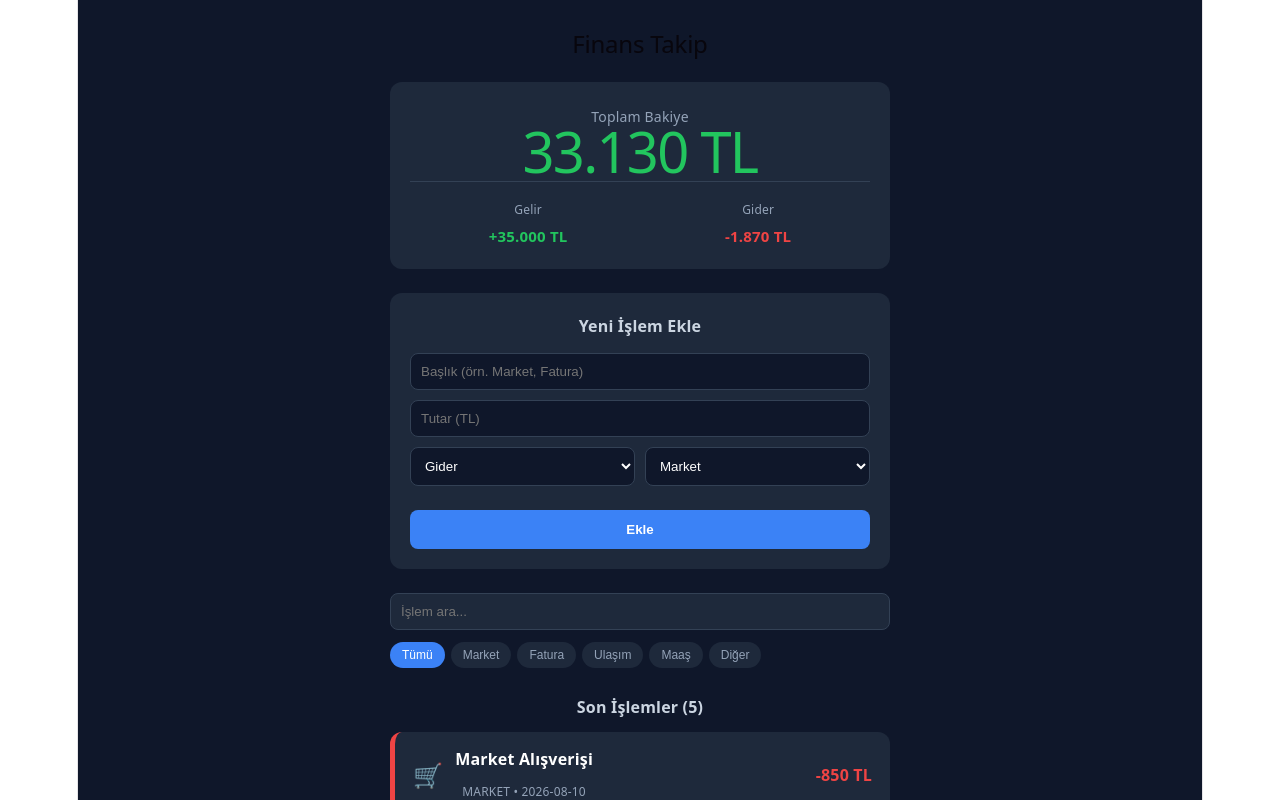
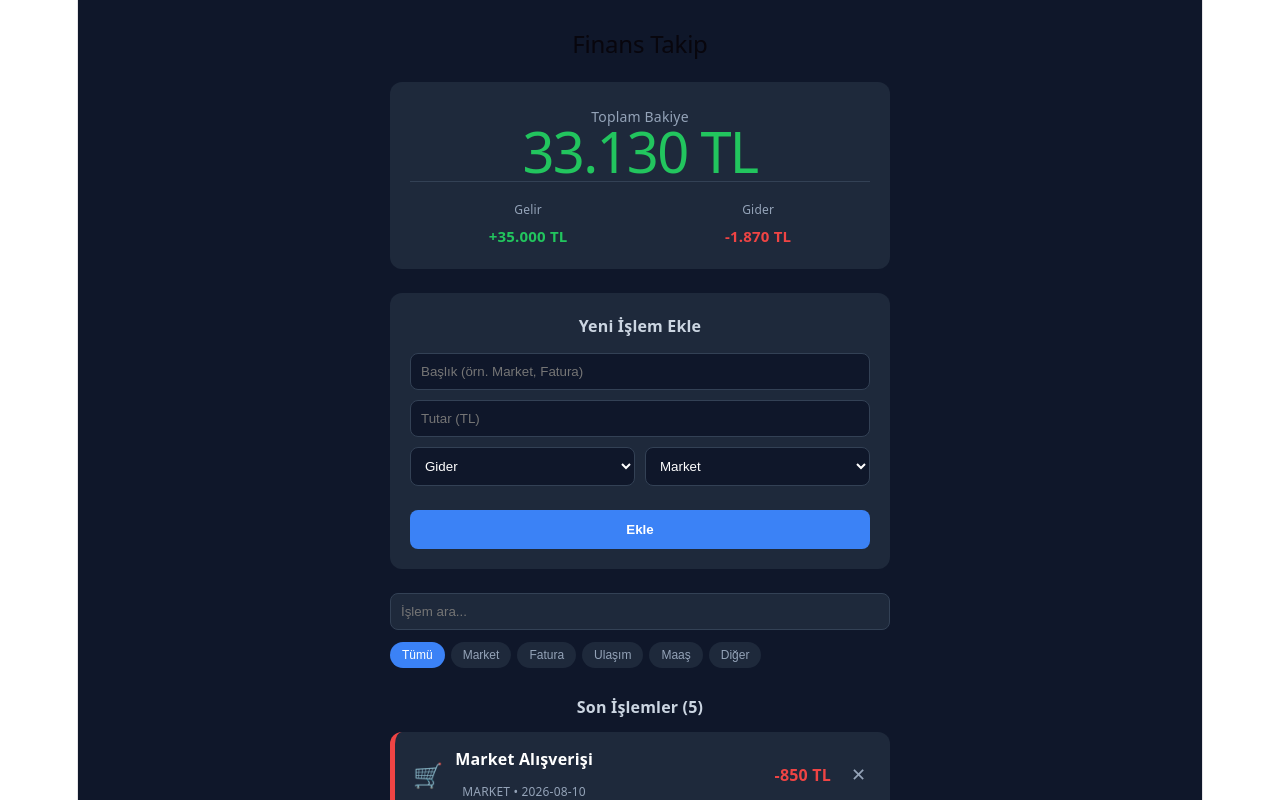
Before and after one commit to VRGL35/finans-uygulamasi, a React app in the folder frontend/: page / in a window 1280 px wide. Shown: the top 800 px of the page. Built offline with nearby package versions, Linux system fonts and the light colour scheme; the HTML template or start-up script is replaced by a standard one.

Commit message:
feat: harcama silme ozelligi  eklendi

```diff
--- a/frontend/src/App.jsx
+++ b/frontend/src/App.jsx
@@ -9,11 +9,11 @@ function App() {
   const [selectedCategory, setSelectedCategory] = useState("all");
 
   const handleAddTransaction = (newTx) => {
-    setTransactions([newTx, ...transactions]);
+    setTransactions((prev) => [newTx, ...prev]);
   };
 
   const handleDeleteTransaction = (id) => {
-    setTransactions(transactions.filter((tx) => tx.id !== id));
+    setTransactions((prev) => prev.filter((tx) => tx.id !== id));
   };
 
   const filteredTransactions = transactions.filter((item) => {
--- a/frontend/src/components/HarcamaKarti.jsx
+++ b/frontend/src/components/HarcamaKarti.jsx
@@ -6,7 +6,7 @@ const categoryIcons = {
   diger: "📌"
 };
 
-export default function HarcamaKarti({ transaction }) {
+export default function HarcamaKarti({ transaction, onDelete }) {
   const isIncome = transaction.type === "income";
   const icon = categoryIcons[transaction.category] || categoryIcons.diger;
 
@@ -33,8 +33,37 @@ export default function HarcamaKarti({ transaction }) {
           </span>
         </div>
       </div>
-      <div style={{ fontWeight: "700", fontSize: "16px", color: isIncome ? "#22c55e" : "#ef4444" }}>
-        {isIncome ? "+" : "-"}{transaction.amount.toLocaleString("tr-TR")} TL
+
+      <div style={{ display: "flex", alignItems: "center", gap: "14px" }}>
+        <div style={{ fontWeight: "700", fontSize: "16px", color: isIncome ? "#22c55e" : "#ef4444" }}>
+          {isIncome ? "+" : "-"}{transaction.amount.toLocaleString("tr-TR")} TL
+        </div>
+        <button
+          type="button"
+          onClick={() => onDelete(transaction.id)}
+          style={{
+            backgroundColor: "transparent",
+            border: "none",
+            color: "#94a3b8",
+            cursor: "pointer",
+            fontSize: "18px",
+            lineHeight: 1,
+            padding: "6px",
+            borderRadius: "4px",
+            transition: "color 0.2s, background-color 0.2s"
+          }}
+          onMouseEnter={(e) => {
+            e.currentTarget.style.color = "#ef4444";
+            e.currentTarget.style.backgroundColor = "#334155";
+          }}
+          onMouseLeave={(e) => {
+            e.currentTarget.style.color = "#94a3b8";
+            e.currentTarget.style.backgroundColor = "transparent";
+          }}
+          title="Kaydı Sil"
+        >
+          ✕
+        </button>
       </div>
     </div>
   );
```
